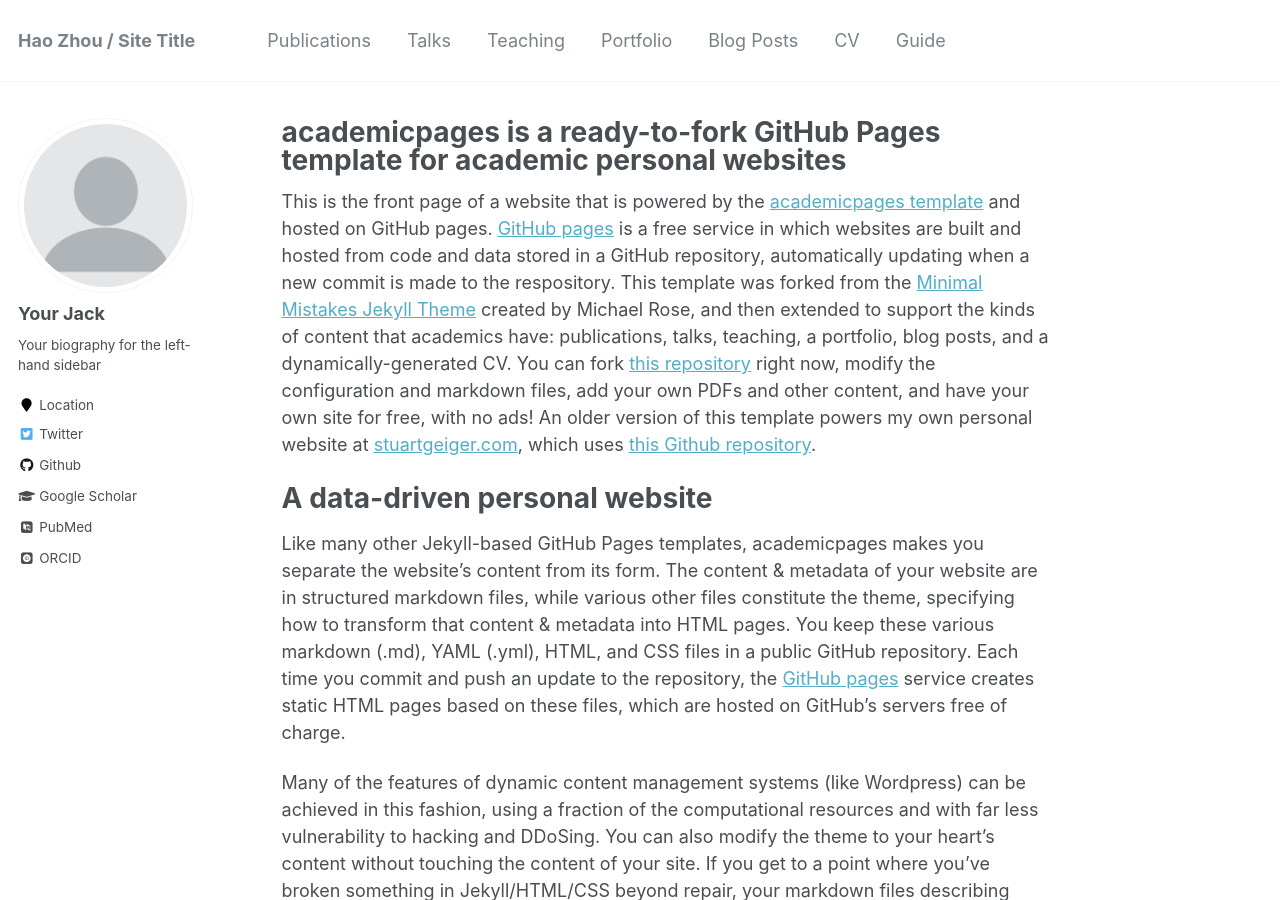
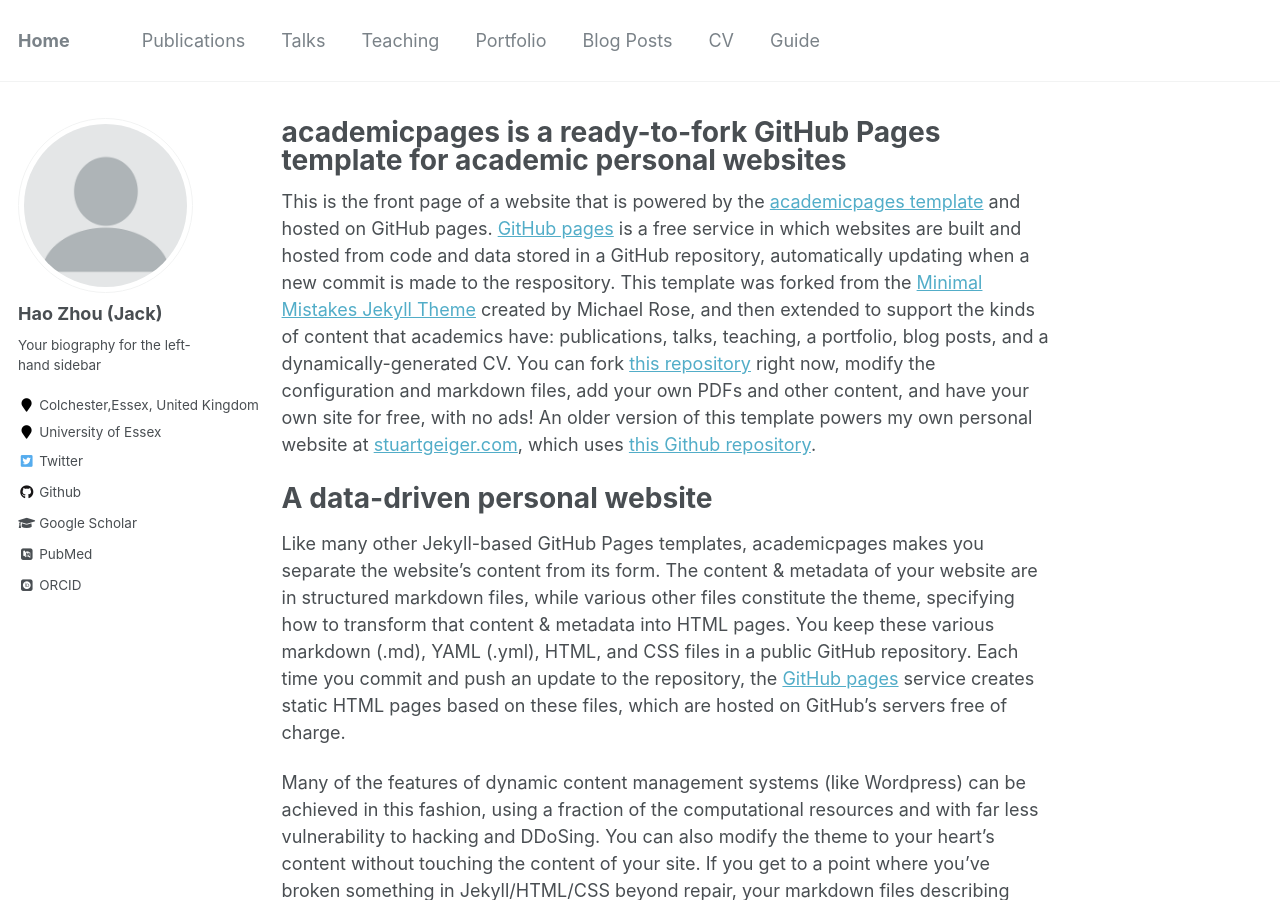
Before and after one commit to HaoZhou-Jack/HaoZhou-Jack.github.io, a Jekyll site: the page built from _pages/about.md, in a window 1280 px wide and 900 px high. Built offline with Jekyll 4.4.1, drawn with Linux system fonts in a browser that asks for light colours; some web fonts are replaced.

Commit message:
modify info

```diff
--- a/_config.yml
+++ b/_config.yml
@@ -7,7 +7,7 @@
 
 # Site Settings
 locale                   : "en-US"
-title                    : "Hao Zhou / Site Title"
+title                    : "Home"
 title_separator          : "-"
 name                     : &name "Your Name"
 description              : &description "personal description"
@@ -80,11 +80,11 @@ analytics:
 
 # Site Author
 author:
-  name             : "Your Jack"
+  name             : "Hao Zhou (Jack)"
   avatar           : "profile.png"
   bio              : "Your biography for the left-hand sidebar"
-  location         : "Location"
-  employer         :
+  location         : "Colchester,Essex, United Kingdom" #"Location"
+  employer         : "University of Essex"
   pubmed           : "https://www.ncbi.nlm.nih.gov/pubmed/?term=john+snow"
   googlescholar    : "http://yourfullgooglescholarurl.com"
   email            :
```
Also changed, not shown: 1 other file.
